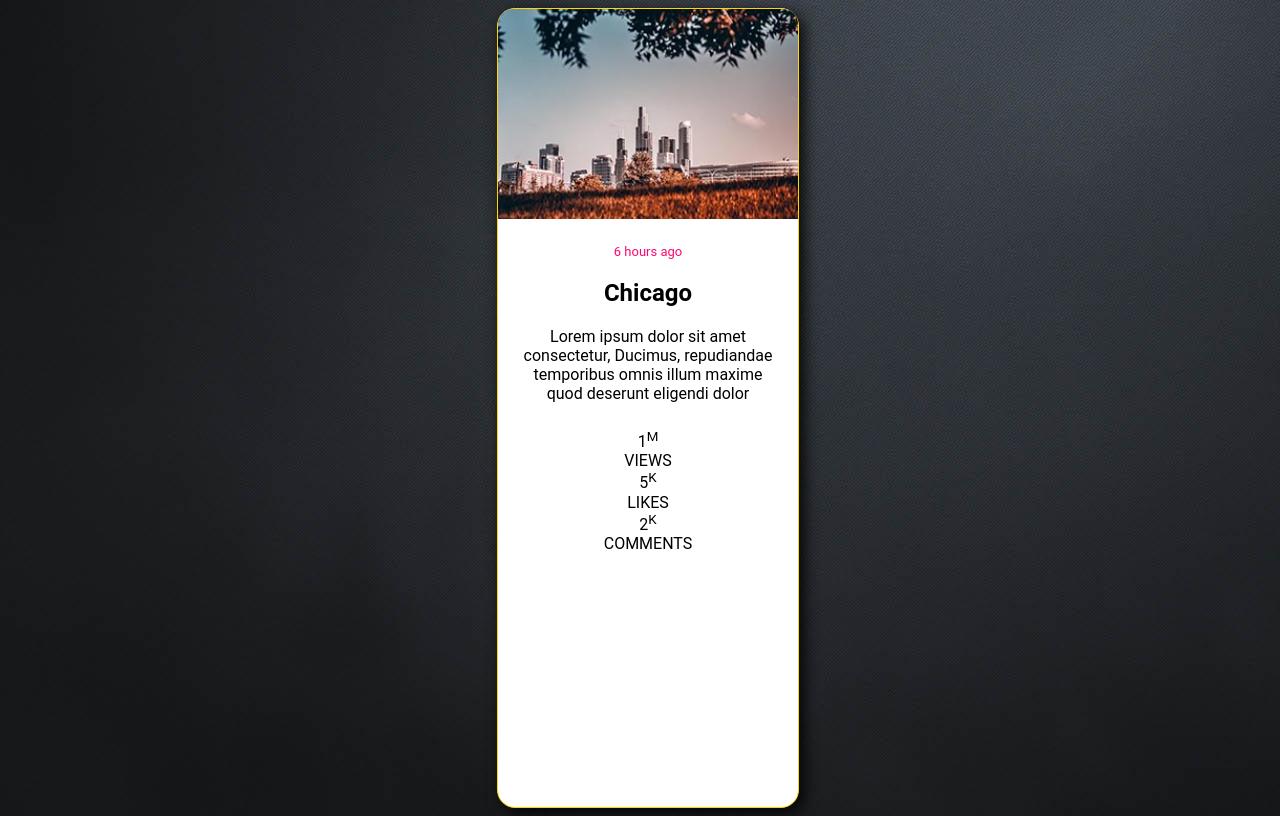
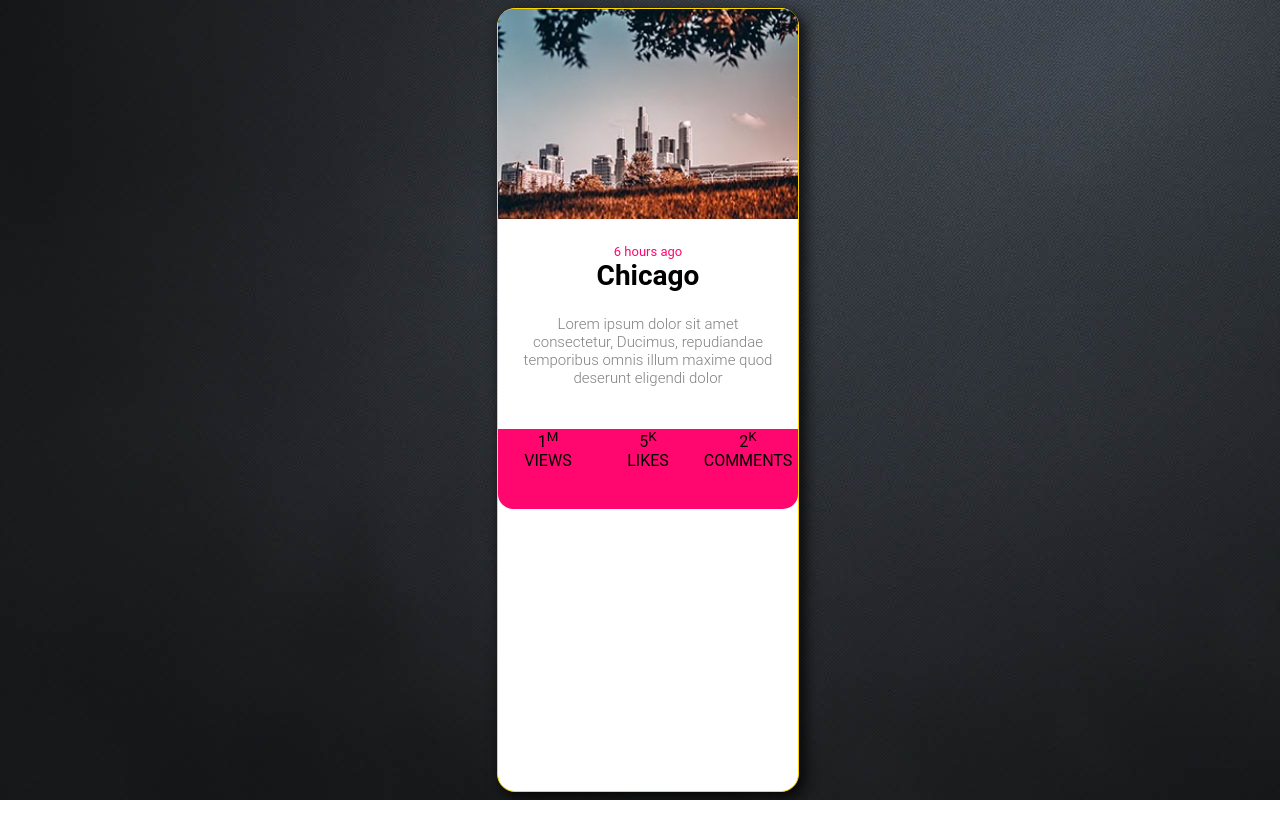
Before and after one commit to georgekj98/RPG-Hover-Card, a plain HTML site: page index.html in a window 1280 px wide. Drawn offline with Linux system fonts and the light colour scheme.

Commit message:
styles for image and content complete. Issue with footer

```diff
--- a/index.html
+++ b/index.html
@@ -16,17 +16,17 @@
         </div>
         <div class="card-footer">
             <div class="stat">
-                <div class="views">1<sup>M</sup></div>
+                <div class="value">1<sup>M</sup></div>
                 <div class="type">VIEWS</div>
             </div>
 
             <div class="stat border">
-                <div class="likes">5<sup>K</sup></div>
+                <div class="value">5<sup>K</sup></div>
                 <div class="type">LIKES</div>
             </div>
 
             <div class="stat">
-                <div class="comments">2<sup>K</sup></div>
+                <div class="value">2<sup>K</sup></div>
                 <div class="type">COMMENTS</div>
             </div>
         </div>
--- a/style.css
+++ b/style.css
@@ -1,6 +1,6 @@
 body{
     width: 100vw;
-    height: 100vh;
+    /* height: 100vh; */
     display: flex;
     align-content: center;
     justify-content: center;
@@ -42,6 +42,24 @@ body{
     font-size: 13px;
 }
 
+.card-content h2{
+    margin-top: 0px;
+    font-size: 28px;
+}
+
+.card-content p{
+    color: grey;
+    font-weight: 300;
+    font-size: 15px;
+
+}
+
 .card-footer{
     grid-area: footer;
+    display: grid;
+    grid-template-columns: 1fr 1fr 1fr;
+    grid-template-rows: 1fr;
+    background: rgb(255, 7, 110);
+    border-bottom-left-radius: 15px;
+    border-bottom-right-radius: 15px;
 }
```
